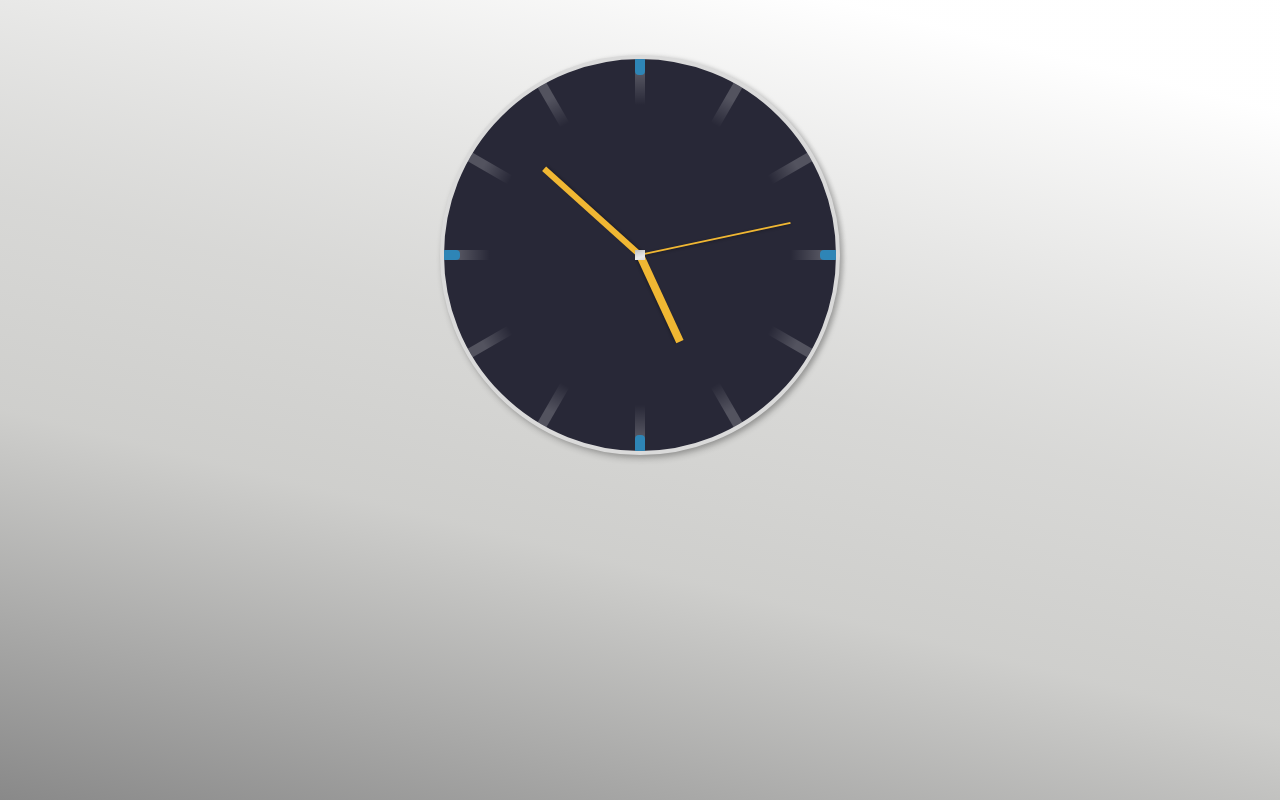
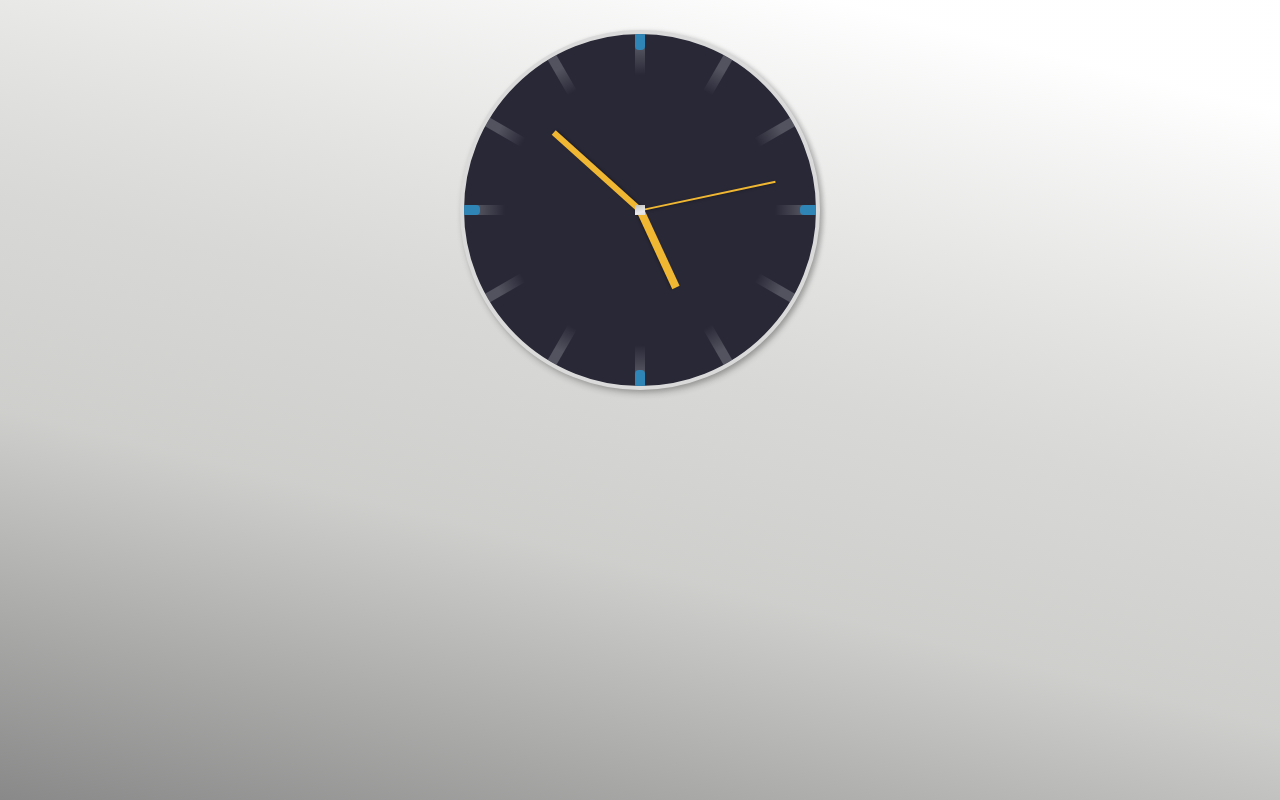
Before and after one commit to Trommelochse/jsclock, a website: page index.html in a window 1280 px wide. Drawn offline with Linux system fonts and the light colour scheme.

Commit message:
reduce clock size

```diff
--- a/style.css
+++ b/style.css
@@ -1,6 +1,6 @@
 :root {
-  --clock-radius: 200px;
-  --clock-diameter: 400px;
+  --clock-radius: 180px;
+  --clock-diameter: 360px;
   --pointer-hour: calc(var(--clock-radius) / 2.1);
   --pointer-minute: calc(var(--clock-radius) / 1.55);
   --pointer-second: calc(var(--clock-radius) / 1.3);
@@ -28,8 +28,8 @@ body {
 
 .container {
   position: relative;
-  width: 450px;
-  height: 450px;
+  width: var(--clock-diameter);
+  height: var(--clock-diameter);
   margin: 0 auto;
   margin-top: 30px;
   display: grid;
```
